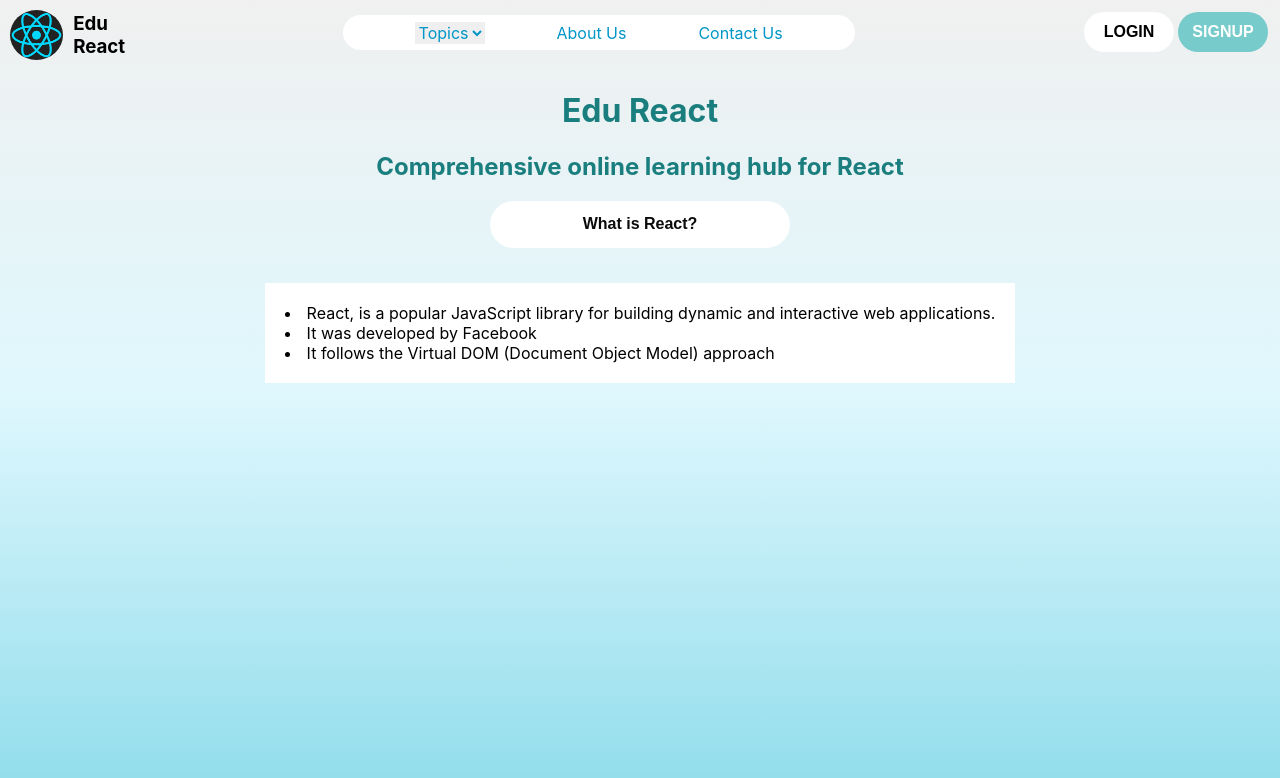
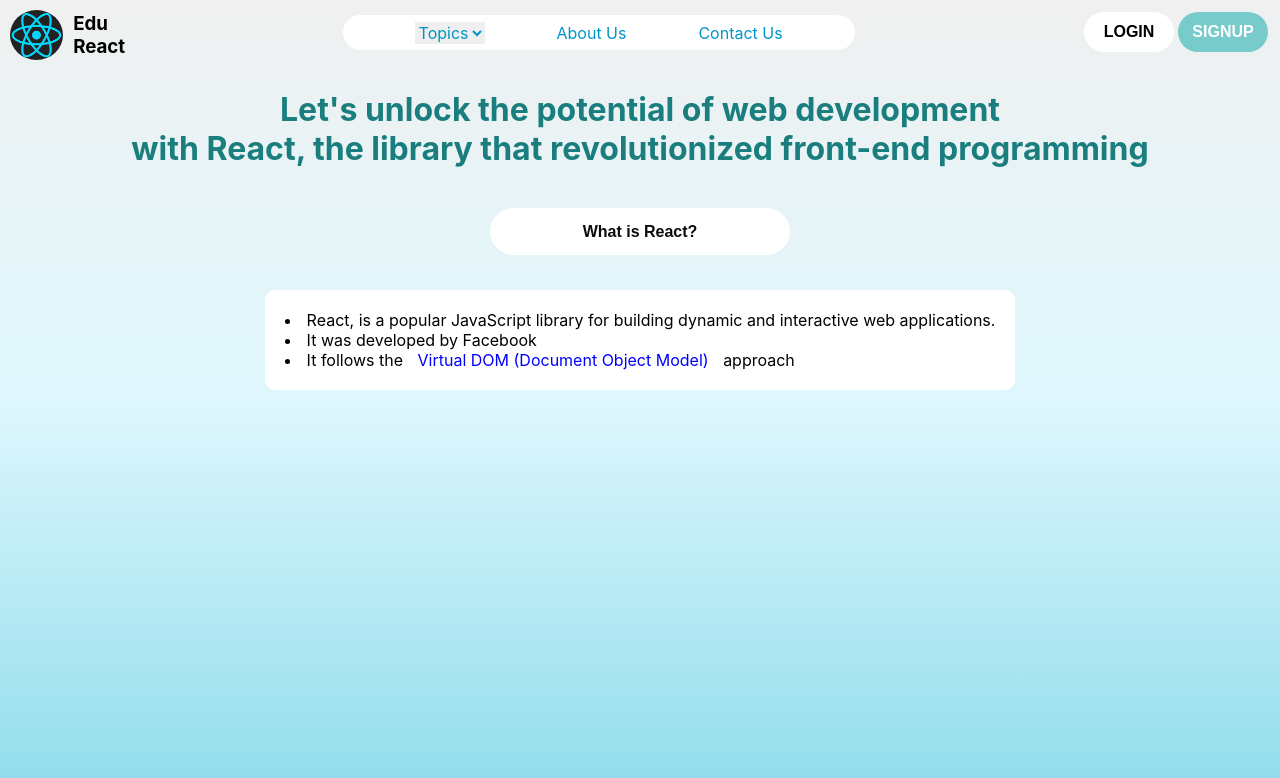
Before and after one commit to MutyalaMahithaMallarapu/EduReact-App, a React (Create React App) app: page /home in a window 1280 px wide. Both pictures are taken after a click on the button "What is React?". Shown: the top 778 px of the page. Built offline with nearby package versions, Linux system fonts and the light colour scheme.

Commit message:
Displayed the definition of Virtual DOM On Hovering on it

```diff
--- a/src/Components/atoms/ERAButton/ERAButton.css
+++ b/src/Components/atoms/ERAButton/ERAButton.css
@@ -19,6 +19,7 @@
 }
 
 .whiteButtonStyle{
+    margin: 20px;
     background: #ffffff;
     border: none;
     height: 47px;
--- a/src/Components/atoms/ERAHeader/ERAHeader.jsx
+++ b/src/Components/molecules/ERAHeader/ERAHeader.jsx
@@ -1,5 +1,5 @@
 import image from '../../../assets/ReactLogo.png'
-import ERAButton from '../ERAButton/ERAButton'
+import ERAButton from '../../atoms/ERAButton/ERAButton'
 import './ERAHeader.css'
 
 const ERAHeader = () => {
--- a/src/Components/pages/home/Home.css
+++ b/src/Components/pages/home/Home.css
@@ -4,11 +4,17 @@
     min-height: 100vh;
 }
 
+.heading{
+    margin: 20px;
+}
+
 .headLine{
+    font-family: -apple-system, BlinkMacSystemFont, 'Segoe UI', 'Roboto', 'Oxygen', 'Ubuntu', 'Cantarell', 'Fira Sans', 'Droid Sans', 'Helvetica Neue', sans-serif;
     display: flex;
-    align-content: center;
+    align-items: center;
     justify-content: center;
     color: #1a7e7e;
+    margin: 0px;
 }
 
 .reactDef{
@@ -25,5 +31,11 @@
     background-color: white;
     padding: 20px;
     margin: 20px;
+    border-radius: 10px;
 
 }
+
+.hide{
+    color: blue;
+    padding: 10px;
+}
--- a/src/Components/pages/home/Home.jsx
+++ b/src/Components/pages/home/Home.jsx
@@ -1,23 +1,34 @@
 import React, { useState } from 'react'
 import ERAButton from "../../atoms/ERAButton/ERAButton"
-import ERAHeader from "../../atoms/ERAHeader/ERAHeader"
+import ERAHeader from "../../molecules/ERAHeader/ERAHeader"
 import './Home.css'
-import { reactDef } from "../../utils/Definitions"
 
 const Home = () => {
   const [isreactDefClicked, setIsreactDefClicked] = useState(false)
+  const [isHover, setIsHover] = useState(false)
 
   const handleOnReactDefClick = (val) => {
     setIsreactDefClicked(val)
   }
+  const ReactDef = () => {
+    return (
+        <div>
+            <li> React, is a popular JavaScript library for building dynamic and interactive web applications. </li>
+            <li> It was developed by Facebook </li>
+            <li> It follows the <span className='hide' onMouseEnter={()=> setIsHover(true)} onMouseLeave={()=> setIsHover(false)}> Virtual DOM (Document Object Model)</span> approach </li>
+            {isHover && <div className='hide'> The virtual DOM (VDOM) is a programming concept where an ideal, or “virtual”,<br/> representation of a UI is kept in memory and synced with the “real” DOM by a library such as ReactDOM. </div>}
+        </div>
+    )
+}
   return <div className="homePage">
     <ERAHeader />
-    <div>
-      <h1 className="headLine"> Edu React </h1>
-      <h2 className="headLine"> Comprehensive online learning hub for React </h2></div>
+    <div className='heading'>
+      <h1 className="headLine"> Let's unlock the potential of web development</h1>
+      <h1 className="headLine"> with React, the library that revolutionized front-end programming</h1>
+      </div>
     <div className='reactDef'>
       <ERAButton Name='What is React?' isButtonWhite={true} handleOnReactDefClick={handleOnReactDefClick} />
-      <div className={isreactDefClicked ? 'reactDefPopUp' : ''}> {isreactDefClicked && reactDef()} </div>
+      <div className={isreactDefClicked ? 'reactDefPopUp' : ''}> {isreactDefClicked &&  ReactDef()} </div>
       </div>
 
   </div>
--- /dev/null
+++ b/src/Components/utils/Definitions.css
@@ -0,0 +1,12 @@
+.onHover{
+    color: blue;
+}
+
+.onHover:hover  {
+    display: block;
+    color: blue;
+}
+
+.hide{
+    display: none;
+}
--- a/src/Components/utils/Definitions.jsx
+++ b/src/Components/utils/Definitions.jsx
@@ -1,9 +1 @@
-export const reactDef = () => {
-return (
-    <div>
-        <li> React, is a popular JavaScript library for building dynamic and interactive web applications. </li>
-         <li> It was developed by Facebook </li>
-         <li> It follows the <span> Virtual DOM </span>(Document Object Model) approach </li>
-    </div>
-)
-}
+import { useState } from "react"
```
Also changed, not shown: src/Components/molecules/ERAHeader/ERAHeader.css (renamed from src/Components/atoms/ERAHeader/ERAHeader.css).
